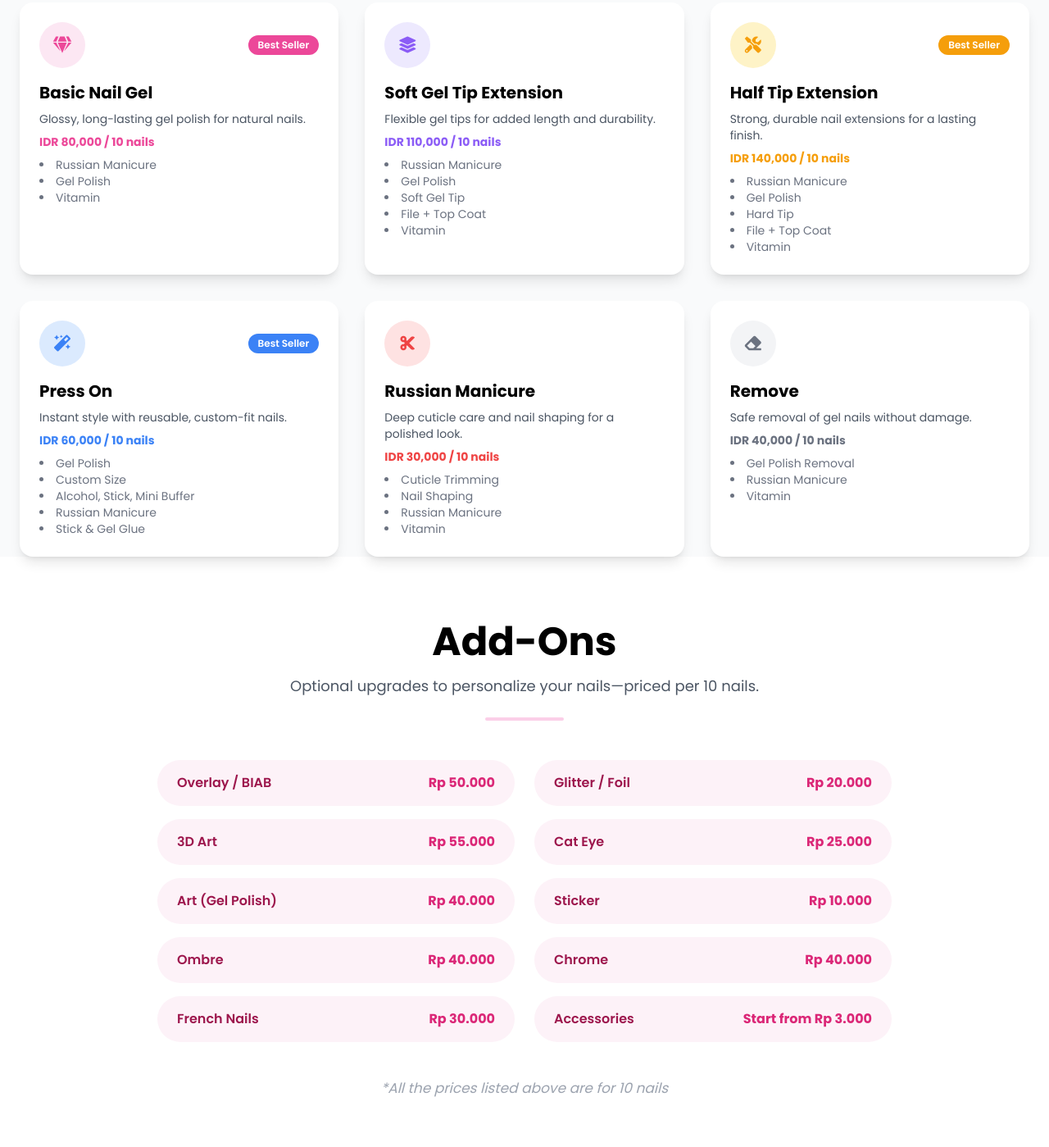
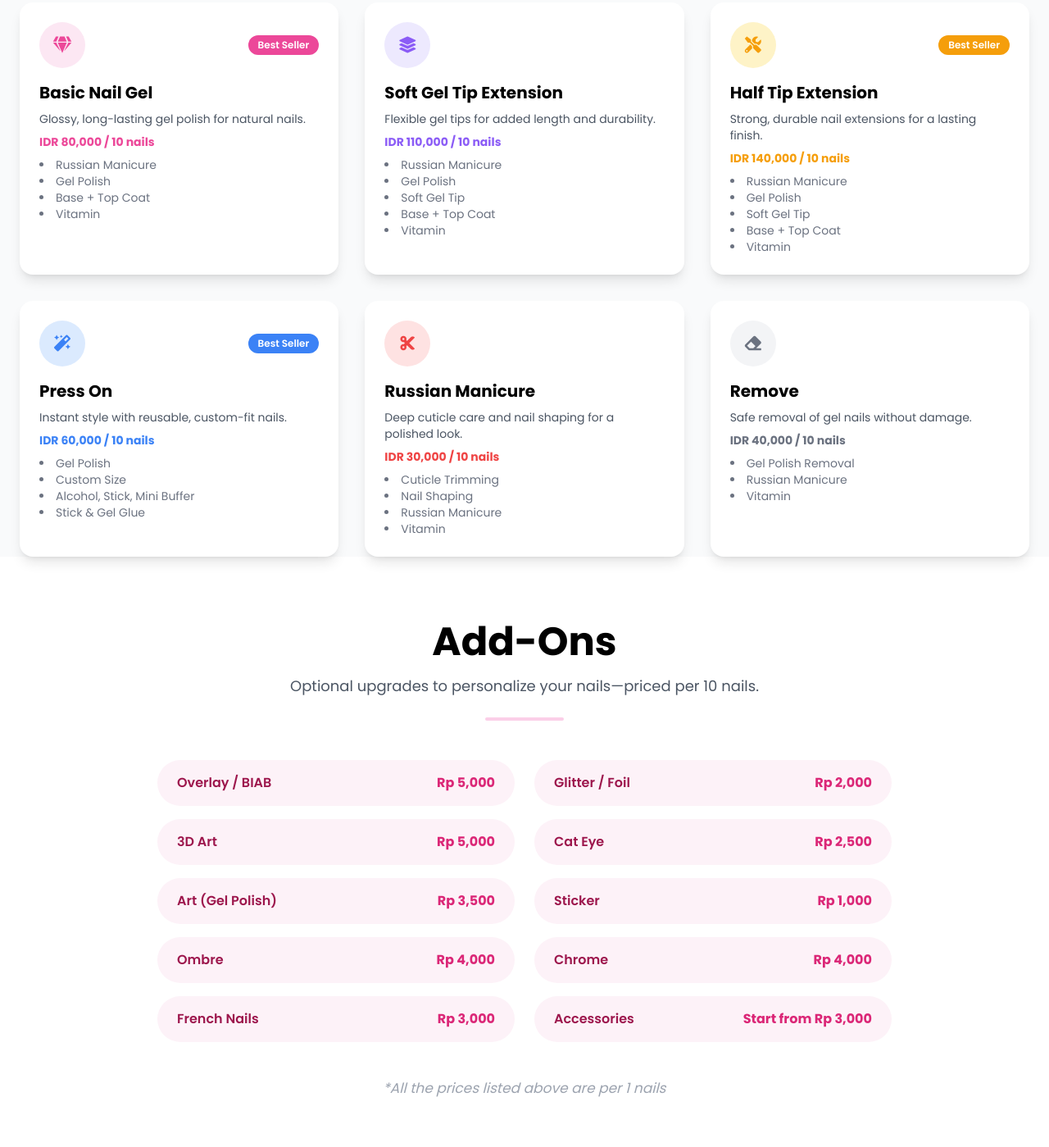
Before and after one commit to errgee8/trixynails, a plain HTML site: page index.html in a window 1280 px wide. Shown: the part 801-2200 px from the top of the page at 82% size. Drawn offline with nearby package versions, Linux system fonts and the light colour scheme.

Commit message:
Add files via upload

```diff
--- a/index.html
+++ b/index.html
@@ -30,8 +30,7 @@
                         <a href="#about" class="text-gray-700 hover:text-pink-500 transition-colors">About</a>
                         <a href="#contact" class="text-gray-700 hover:text-pink-500 transition-colors">Contact</a>
                     </div>
-                    <div class="flex items-center space-x-4">
-                        <a href="https://wa.me/6281234567890?text=Hello%20Trixy%20Nails%2C%20I%20want%20to%20book%20an%20appointment" target="_blank"> <a href="https://wa.me/6281319810565?text=Hello%20Trixy%20Nails%2C%20I%20want%20to%20book%20an%20appointment" target="_blank"> <a href="https://wa.me/6281319810565?text=Hello%20Trixy%20Nails%2C%20I%20want%20to%20book%20an%20appointment" target="_blank"> <button class="bg-pink-500 hover:bg-pink-600 text-white px-6 py-2 rounded-full transition-colors">
+                    <div class="flex items-center space-x-4"><a href="https://wa.me/6281234567890?text=Hello%20Trixy%20Nails%2C%20I%20want%20to%20book%20an%20appointment" target="_blank"> <a href="https://wa.me/6281319810565?text=Hello%20Trixy%20Nails%2C%20I%20want%20to%20book%20an%20appointment" target="_blank"> <a href="https://wa.me/6281319810565?text=Hello%20Trixy%20Nails%2C%20I%20want%20to%20book%20an%20appointment" target="_blank"> <button class="bg-pink-500 hover:bg-pink-600 text-white px-6 py-2 rounded-full transition-colors">
                                         Book Now
 </button></a></a></a>
                         <button class="md:hidden" aria-label="Menu">
@@ -97,6 +96,7 @@
                         <ul class="text-gray-500 text-sm list-disc list-inside">
                             <li>Russian Manicure</li>
                             <li>Gel Polish</li>
+                            <li>Base + Top Coat</li>
                             <li>Vitamin</li>
                         </ul>
                     </div>
@@ -114,7 +114,7 @@
                             <li>Russian Manicure</li>
                             <li>Gel Polish</li>
                             <li>Soft Gel Tip</li>
-                            <li>File + Top Coat</li>
+                            <li>Base + Top Coat</li>
                             <li>Vitamin</li>
                         </ul>
                     </div>
@@ -134,8 +134,8 @@
                         <ul class="text-gray-500 text-sm list-disc list-inside">
                             <li>Russian Manicure</li>
                             <li>Gel Polish</li>
-                            <li>Hard Tip</li>
-                            <li>File + Top Coat</li>
+                            <li>Soft Gel Tip</li>
+                            <li>Base + Top Coat</li>
                             <li>Vitamin</li>
                         </ul>
                     </div>
@@ -156,7 +156,6 @@
                             <li>Gel Polish</li>
                             <li>Custom Size</li>
                             <li>Alcohol, Stick, Mini Buffer</li>
-                            <li>Russian Manicure</li>
                             <li>Stick &amp; Gel Glue</li>
                         </ul>
                     </div>
@@ -204,35 +203,34 @@
                     <div class="grid grid-cols-1 md:grid-cols-2 gap-6 max-w-4xl mx-auto">
                         <!-- Column 1 -->
                         <ul class="space-y-4">
-                            <li class="bg-pink-50 px-6 py-4 rounded-full flex justify-between items-center hover:bg-pink-100 hover:shadow-md hover:scale-[1.02] transition duration-300 ease-in-out"><span class="text-pink-800 font-semibold">Overlay / BIAB</span><span class="text-pink-600 font-bold">Rp 50.000</span>
+                            <li class="bg-pink-50 px-6 py-4 rounded-full flex justify-between items-center hover:bg-pink-100 hover:shadow-md hover:scale-[1.02] transition duration-300 ease-in-out"><span class="text-pink-800 font-semibold">Overlay / BIAB</span><span class="text-pink-600 font-bold">Rp 5,000</span>
                             </li>
-                            <li class="bg-pink-50 px-6 py-4 rounded-full flex justify-between items-center hover:bg-pink-100 hover:shadow-md hover:scale-[1.02] transition duration-300 ease-in-out"><span class="text-pink-800 font-semibold">3D Art</span><span class="text-pink-600 font-bold">Rp 55.000</span>
+                            <li class="bg-pink-50 px-6 py-4 rounded-full flex justify-between items-center hover:bg-pink-100 hover:shadow-md hover:scale-[1.02] transition duration-300 ease-in-out"><span class="text-pink-800 font-semibold">3D Art</span><span class="text-pink-600 font-bold">Rp 5,000</span>
                             </li>
-                            <li class="bg-pink-50 px-6 py-4 rounded-full flex justify-between items-center hover:bg-pink-100 hover:shadow-md hover:scale-[1.02] transition duration-300 ease-in-out"><span class="text-pink-800 font-semibold">Art (Gel Polish)</span><span class="text-pink-600 font-bold">Rp 40.000</span>
+                            <li class="bg-pink-50 px-6 py-4 rounded-full flex justify-between items-center hover:bg-pink-100 hover:shadow-md hover:scale-[1.02] transition duration-300 ease-in-out"><span class="text-pink-800 font-semibold">Art (Gel Polish)</span><span class="text-pink-600 font-bold">Rp 3,500</span>
                             </li>
-                            <li class="bg-pink-50 px-6 py-4 rounded-full flex justify-between items-center hover:bg-pink-100 hover:shadow-md hover:scale-[1.02] transition duration-300 ease-in-out"><span class="text-pink-800 font-semibold">Ombre</span><span class="text-pink-600 font-bold">Rp 40.000</span>
+                            <li class="bg-pink-50 px-6 py-4 rounded-full flex justify-between items-center hover:bg-pink-100 hover:shadow-md hover:scale-[1.02] transition duration-300 ease-in-out"><span class="text-pink-800 font-semibold">Ombre</span><span class="text-pink-600 font-bold">Rp 4,000</span>
                             </li>
-                            <li class="bg-pink-50 px-6 py-4 rounded-full flex justify-between items-center hover:bg-pink-100 hover:shadow-md hover:scale-[1.02] transition duration-300 ease-in-out"><span class="text-pink-800 font-semibold">French Nails</span><span class="text-pink-600 font-bold">Rp 30.000</span>
+                            <li class="bg-pink-50 px-6 py-4 rounded-full flex justify-between items-center hover:bg-pink-100 hover:shadow-md hover:scale-[1.02] transition duration-300 ease-in-out"><span class="text-pink-800 font-semibold">French Nails</span><span class="text-pink-600 font-bold">Rp 3,000</span>
                             </li>
                         </ul>
                         <!-- Column 2 -->
                         <ul class="space-y-4">
-                            <li class="bg-pink-50 px-6 py-4 rounded-full flex justify-between items-center hover:bg-pink-100 hover:shadow-md hover:scale-[1.02] transition duration-300 ease-in-out"><span class="text-pink-800 font-semibold">Glitter / Foil</span><span class="text-pink-600 font-bold">Rp 20.000</span>
+                            <li class="bg-pink-50 px-6 py-4 rounded-full flex justify-between items-center hover:bg-pink-100 hover:shadow-md hover:scale-[1.02] transition duration-300 ease-in-out"><span class="text-pink-800 font-semibold">Glitter / Foil</span><span class="text-pink-600 font-bold">Rp 2,000</span>
                             </li>
-                            <li class="bg-pink-50 px-6 py-4 rounded-full flex justify-between items-center hover:bg-pink-100 hover:shadow-md hover:scale-[1.02] transition duration-300 ease-in-out"><span class="text-pink-800 font-semibold">Cat Eye</span><span class="text-pink-600 font-bold">Rp 25.000</span>
+                            <li class="bg-pink-50 px-6 py-4 rounded-full flex justify-between items-center hover:bg-pink-100 hover:shadow-md hover:scale-[1.02] transition duration-300 ease-in-out"><span class="text-pink-800 font-semibold">Cat Eye</span><span class="text-pink-600 font-bold">Rp 2,500</span>
                             </li>
-                            <li class="bg-pink-50 px-6 py-4 rounded-full flex justify-between items-center hover:bg-pink-100 hover:shadow-md hover:scale-[1.02] transition duration-300 ease-in-out"><span class="text-pink-800 font-semibold">Sticker</span><span class="text-pink-600 font-bold">Rp 10.000</span>
+                            <li class="bg-pink-50 px-6 py-4 rounded-full flex justify-between items-center hover:bg-pink-100 hover:shadow-md hover:scale-[1.02] transition duration-300 ease-in-out"><span class="text-pink-800 font-semibold">Sticker</span><span class="text-pink-600 font-bold">Rp 1,000</span>
                             </li>
-                            <li class="bg-pink-50 px-6 py-4 rounded-full flex justify-between items-center hover:bg-pink-100 hover:shadow-md hover:scale-[1.02] transition duration-300 ease-in-out"><span class="text-pink-800 font-semibold">Chrome</span><span class="text-pink-600 font-bold">Rp 40.000</span>
+                            <li class="bg-pink-50 px-6 py-4 rounded-full flex justify-between items-center hover:bg-pink-100 hover:shadow-md hover:scale-[1.02] transition duration-300 ease-in-out"><span class="text-pink-800 font-semibold">Chrome</span><span class="text-pink-600 font-bold">Rp 4,000</span>
                             </li>
                             <!-- Accessories in column 2 -->
-                            <li class="bg-pink-50 px-6 py-4 rounded-full flex justify-between items-center hover:bg-pink-100 hover:shadow-md hover:scale-[1.02] transition duration-300 ease-in-out"><span class="text-pink-800 font-semibold">Accessories</span><span class="text-pink-600 font-bold">Start from Rp 3.000</span>
+                            <li class="bg-pink-50 px-6 py-4 rounded-full flex justify-between items-center hover:bg-pink-100 hover:shadow-md hover:scale-[1.02] transition duration-300 ease-in-out"><span class="text-pink-800 font-semibold">Accessories</span><span class="text-pink-600 font-bold">Start from Rp 3,000</span>
                             </li>
                         </ul>
                     </div>
                     <!-- T&C note -->
-                    <p class="text-xs text-gray-400 text-center mt-12 italic" style="font-size: 17px;">
-      *All the prices listed above are for 10 nails </p>
+                    <p class="text-xs text-gray-400 text-center mt-12 italic" style="font-size: 17px;">*All the prices listed above are per 1 nails</p>
                 </div>
             </section>
         </section>
@@ -242,8 +240,7 @@
                 <div class="container mx-auto px-6">
                     <div class="text-center mb-12">
                         <h2 class="text-4xl md:text-5xl font-bold mb-4 text-pink-700">Gallery</h2>
-                        <p class="text-lg text-pink-600 max-w-xl mx-auto">
-        A peek into our nail art magic—swipe through the styles that speak to you. </p>
+                        <p class="text-lg text-pink-600 max-w-xl mx-auto">Browse here for your next nails idea</p>
                         <div class="w-24 h-1 mx-auto mt-6 bg-pink-300 rounded-full"></div>
                     </div>
                     <!-- Swiper Container -->
```
